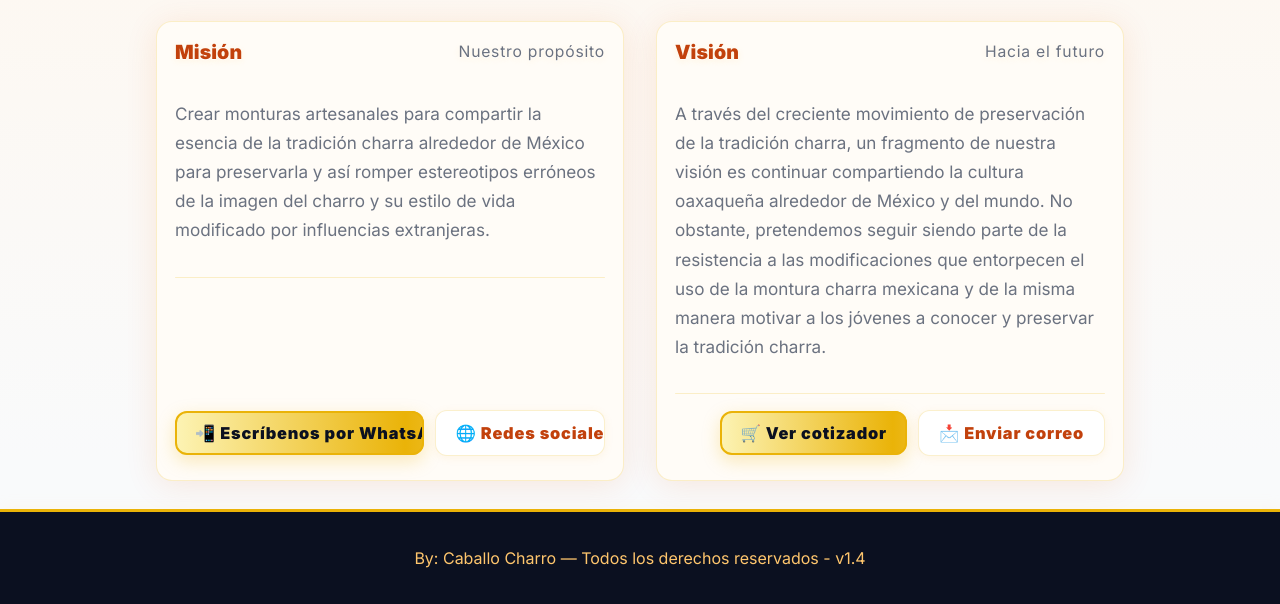
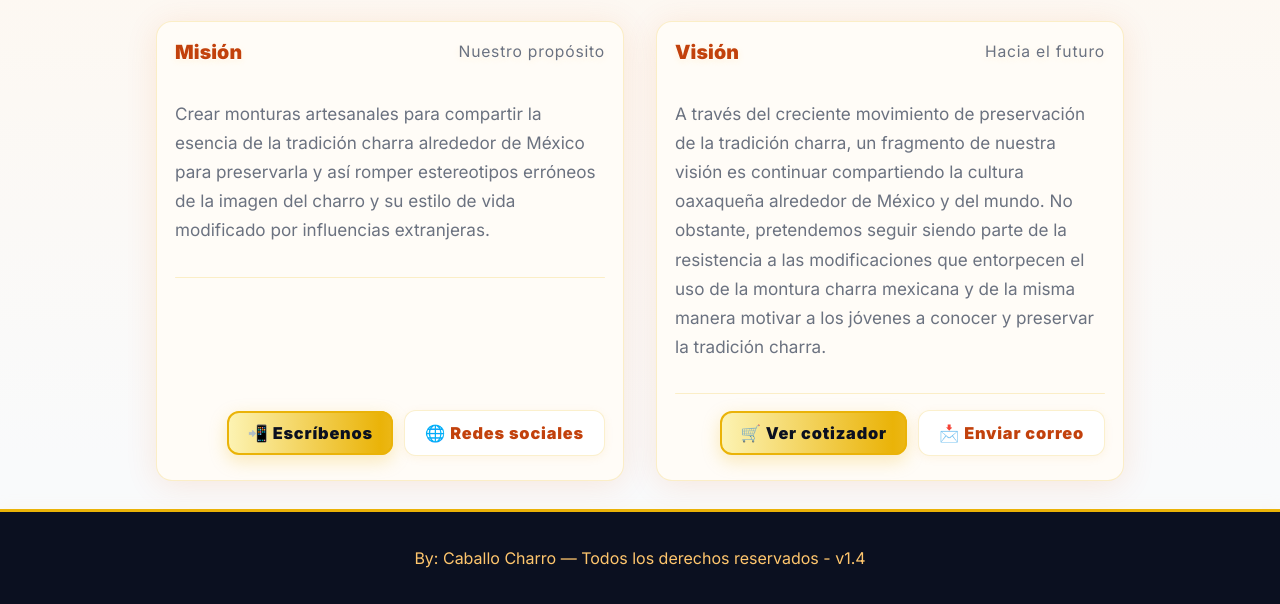
Before and after one commit to Radamtech/Prueba_01, a plain HTML site: page misionyvision.html in a window 1280 px wide. Shown: the part 261-865 px from the top of the page. Drawn offline with Linux system fonts and the light colour scheme.

Commit message:
Update misionyvision.html

```diff
--- a/misionyvision.html
+++ b/misionyvision.html
@@ -234,7 +234,7 @@
           </p>
           <div class="line"></div>
           <div class="actions">
-            <a class="btn" href="https://wa.me/9515576911?text=Hola%2C%20quiero%20informaci%C3%B3n%20sobre%20sus%20servicios" target="_blank" rel="noopener">📲 Escríbenos por WhatsApp</a>
+            <a class="btn" href="https://wa.me/9515576911?text=Hola%2C%20quiero%20informaci%C3%B3n%20sobre%20sus%20servicios" target="_blank" rel="noopener">📲 Escríbenos</a>
             <a class="btn-outline" href="redes.html">🌐 Redes sociales</a>
           </div>
         </div>
```
